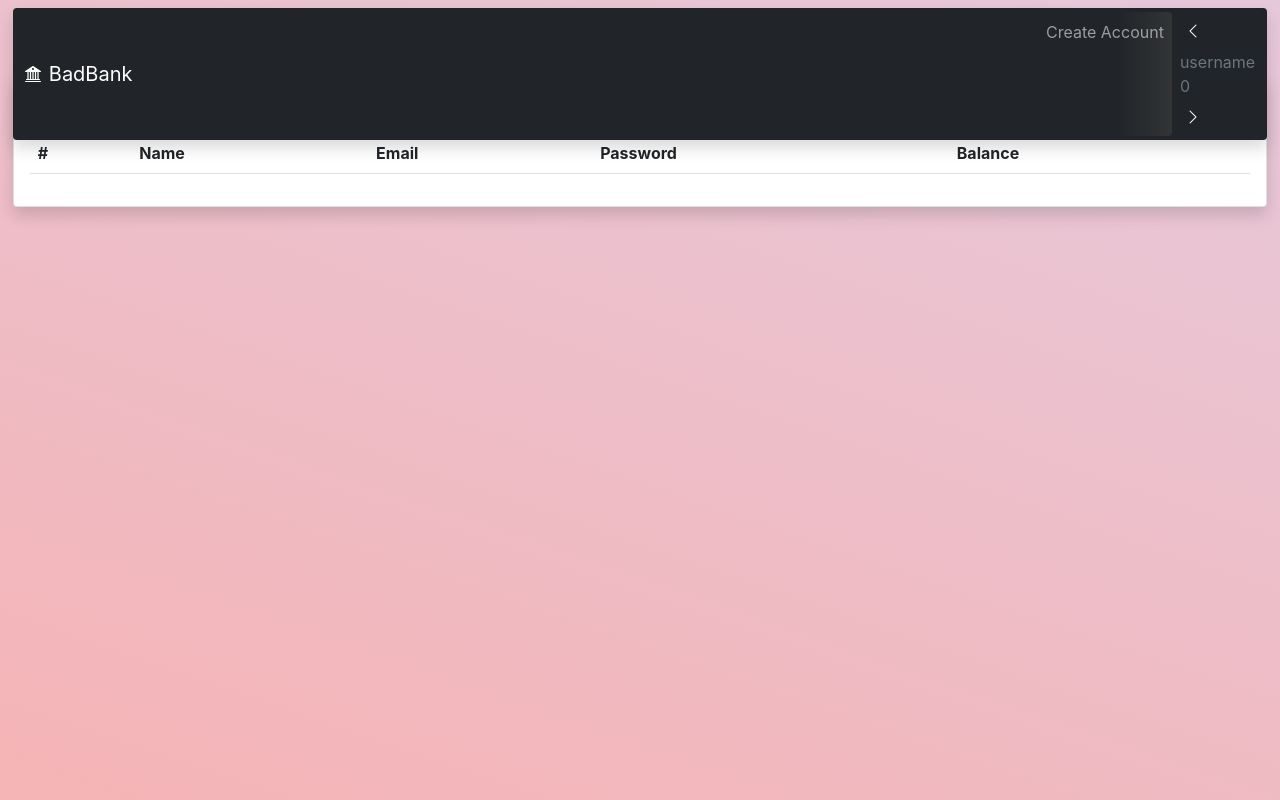
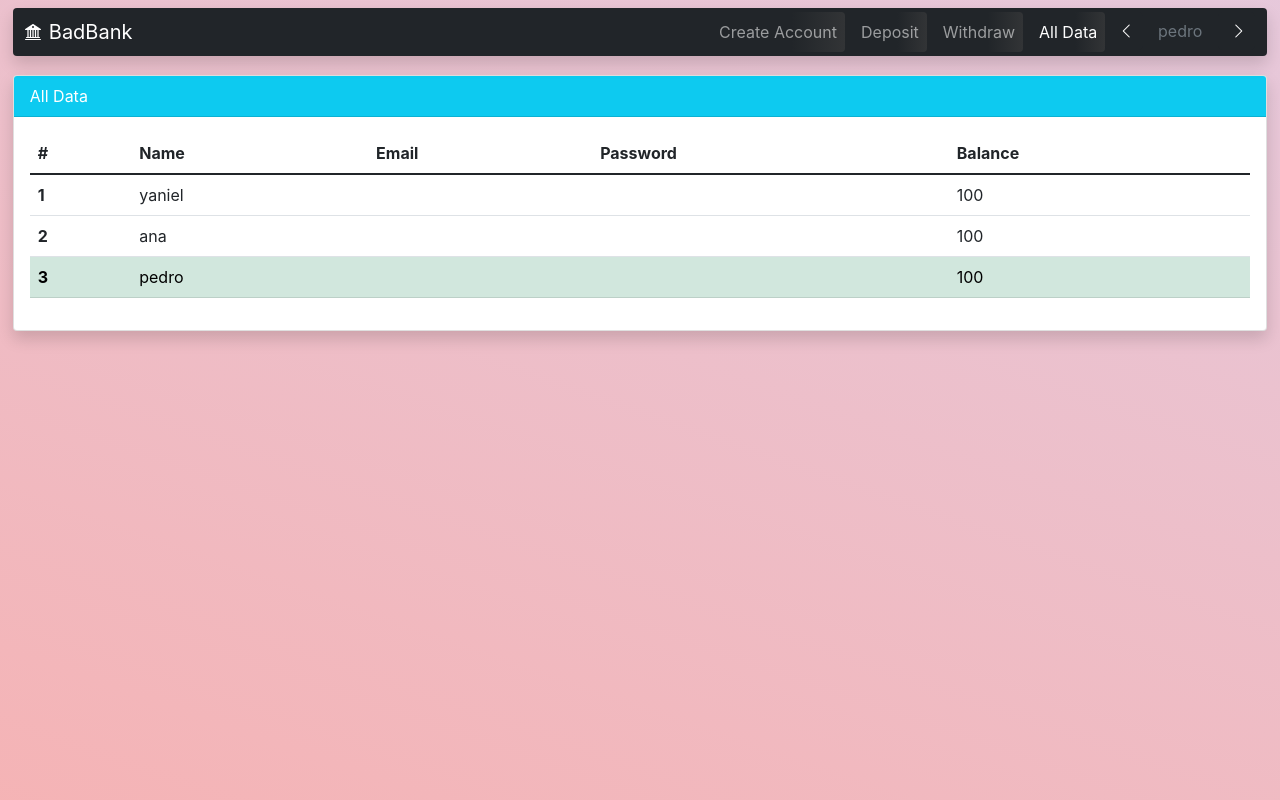
Before and after one commit to jinyo24/banking-app, a React (Create React App) app: page /alldata in a window 1280 px wide. Built offline with nearby package versions, Linux system fonts and the light colour scheme.

Commit message:
user selector and corresponding updates in components

```diff
--- a/src/alldata.js
+++ b/src/alldata.js
@@ -2,14 +2,19 @@ import React from 'react';
 import { UserContext } from "./context";
 
 function AllData() {
-    const {users} = React.useContext(UserContext);
+    const {users, currentUser, setCurrentUser} = React.useContext(UserContext);
+
+    function handleClick (id){
+        setCurrentUser(parseFloat(id));
+    }
+
     return (
         <>
             <div className="bgPage bgAllData ">
                 <div className="card mb-3 shadow" style= {{width:"98%", minWidth:"300px", marginTop: "75px"}}>
                 <div className="card-header bg-info">All Data</div>
                 <div className="card-body text-body">
-                    <table class="table">
+                    <table class="table table-hover">
                         <thead>
                             <tr>
                             <th scope="col">#</th>
@@ -21,10 +26,9 @@ function AllData() {
                         </thead>
                         <tbody>
                             {users.users.map((element,i) => {
-                                if (i!==0)
-                                {console.log(element.password);
+                                if (i!==0) {
                                     return (
-                                    <tr key={element.id}>
+                                    <tr className={currentUser === i ? "table-success" : ""} key={element.id} id={i} onClick={(e)=>handleClick(e.currentTarget.id)}>
                                         <th scope="row" key={element.id}>{i}</th>
                                         <td key={element.id}>{element.name}</td>
                                         <td key={element.id}>{element.email}</td>
--- a/src/components/navbar.js
+++ b/src/components/navbar.js
@@ -11,32 +11,29 @@ function NavBar (){
     function handleUserChange(props) {
         let counter = currentUser;
 
-        switch (currentUser) {
+        if(props) {
+            counter = currentUser + 1;
+            cycling();
+            setCurrentUser(counter);
+        } else {
+            counter = currentUser - 1;
+            cycling();
+            setCurrentUser(counter);
+        }
+
+        function cycling() {
+           switch (counter) {
             case 0:
-                return;
-            case 1:
                 counter = users.users.length-1;
-                setCurrentUser(counter);
                 break;
-            case users.users.length-1:
+            case users.users.length:
                 counter = 1;
-                setCurrentUser(counter);
                 break;
             default:
                 break;
-        }
-
-        if(props) {
-            counter = currentUser + 1;
-            console.log("Positivo:" + counter);
-            setCurrentUser(counter);
-        } else {
-            counter = currentUser - 1;
-            console.log("Negativo:" + counter);
-            setCurrentUser(counter);
+            }
         }
     };
-
 
     return (
         <>
@@ -46,11 +43,12 @@ function NavBar (){
                     <path d="M8.277.084a.5.5 0 0 0-.554 0l-7.5 5A.5.5 0 0 0 .5 6h1.875v7H1.5a.5.5 0 0 0 0 1h13a.5.5 0 1 0 0-1h-.875V6H15.5a.5.5 0 0 0 .277-.916l-7.5-5zM12.375 6v7h-1.25V6h1.25zm-2.5 0v7h-1.25V6h1.25zm-2.5 0v7h-1.25V6h1.25zm-2.5 0v7h-1.25V6h1.25zM8 4a1 1 0 1 1 0-2 1 1 0 0 1 0 2zM.5 15a.5.5 0 0 0 0 1h15a.5.5 0 1 0 0-1H.5z"/>
                 </svg>
                 <a className="navbar-brand ms-2" href="/">BadBank</a>
+
                 <button className="navbar-toggler" type="button" data-bs-toggle="collapse" data-bs-target="#navbarNavAltMarkup" aria-controls="navbarNavAltMarkup" aria-expanded="false" aria-label="Toggle navigation">
                     <span className="navbar-toggler-icon"></span>
                 </button>
                 <div className="collapse navbar-collapse" id="navbarNavAltMarkup">
-                    <div className="navbar-nav ms-auto pt-1 pb-1">
+                    <div className="navbar-nav ms-auto py-1">
                         <NavLink className="navCreatAccount nav-link ms-2 ps-2 rounded" to="/createaccount" aria-current="page" data-bs-toggle="tooltip" data-bs-placement="buttom" title="Enter your user data to create your profile">Create Account</NavLink>
                         {/* <NavLink className="nav-link" to="/login">Login</NavLink> */}
 
@@ -63,18 +61,23 @@ function NavBar (){
                             : (<></>)
                         }
 
-                        <div>
-                            <button className="btn btn-dark" onClick={()=>handleUserChange(false)}>
-                                <i className="bi bi-chevron-left text-white"></i>
-                            </button>
-                            <p className="text-muted ms-2 my-auto rounded">{currentUser===0 ? "username" : users.users[currentUser].name}</p>
-                            <p className="text-muted ms-2 my-auto rounded">{currentUser}</p>
-                            <button className="btn btn-dark" onClick={()=>handleUserChange(true)}>
-                                <i className="bi bi-chevron-right text-white"></i>
-                            </button>
+                        <div className="container" style={{width: "150px"}}>
+                            <div className="row align-items-center">
+                                <button className="col-3 btn btn-dark" onClick={()=>handleUserChange(false)}>
+                                    <i className="bi bi-chevron-left text-white"></i>
+                                </button>
+                                <div className="col text-muted text-center text-truncate">
+                                    {currentUser===0 ? "username" : users.users[currentUser].name}
+                                </div>
+                                <button className="col-3 btn btn-dark" onClick={()=>handleUserChange(true)}>
+                                    <i className="bi bi-chevron-right text-white"></i>
+                                </button>
+                            </div>
                         </div>
                     </div>
                 </div>
+
+
             </div>
         </nav>
 
--- a/src/context.js
+++ b/src/context.js
@@ -12,8 +12,14 @@ import { useState } from "react";
 const UserContext = React.createContext(null);
 
 function ContextProvider({children}){
-  const [users, setUsers] = useState({users:[{name:"", email:"", password: "", balance: ""}]});
-  const [currentUser, setCurrentUser] = useState(0);
+  const [users, setUsers] = useState({
+    users:
+      [{name:"", email:"", password: "", balance: ""},
+      {name:"yaniel", email:"", password: "", balance: 100},
+      {name:"ana", email:"", password: "", balance: 100},
+      {name:"pedro", email:"", password: "", balance: 100},
+    ]});
+  const [currentUser, setCurrentUser] = useState(users.users.length-1);
   // function setCurrentUser
 
   function updateCurretUser(props){
--- a/src/deposit.js
+++ b/src/deposit.js
@@ -6,14 +6,31 @@ import { Modal } from './components/modal';
 
 function Deposit() {
 
-    const {users} = React.useContext(UserContext);
-    const [balance, setBalance] = useState(parseFloat(users.users[users.users.length-1].balance))
-    const [tempBalance, setTempBalance] = useState(users.users[users.users.length-1].balance);
-    console.log(balance);
+    const {users, currentUser} = React.useContext(UserContext);
+    const [affectedUser, setaffectedUser] = useState(currentUser);
+    const [balance, setBalance] = useState(parseFloat(users.users[currentUser].balance))
+    const [tempBalance, setTempBalance] = useState(users.users[currentUser].balance);
     const [deposit, setDeposit] = useState(undefined);
-    console.log(deposit);
     const [status, setStatus] = React.useState('');
     const [btnDisable, setBtnDisable] = React.useState(true);
+
+    useEffect(()=>{
+        if (validate(deposit)) {
+            setBtnDisable(false);
+            setTempBalance((parseFloat(balance) + parseFloat(deposit)))
+        }
+        else {
+            setBtnDisable(true);
+        }
+    },[balance, deposit]);
+
+    useEffect(()=>{
+        if (affectedUser !== currentUser){
+            setaffectedUser(currentUser);
+            setBalance(users.users[currentUser].balance);
+            setTempBalance(users.users[currentUser].balance);
+        }
+    }, [affectedUser, currentUser, balance, users.users]);
 
     function validate(amount) {
         if (!amount || amount<0) {
@@ -29,20 +46,10 @@ function Deposit() {
         setBtnDisable(true);
     };
 
-    useEffect(()=>{
-        if (validate(deposit))
-            {setBtnDisable(false);
-            setTempBalance((parseFloat(balance) + parseFloat(deposit)))
-            }
-        else {
-            setBtnDisable(true);
-        }
-    },[balance, deposit]);
-
     function handleClick() {
         if(!validate(deposit)) return;
-        users.users[users.users.length-1].balance = parseFloat(balance) + parseFloat(deposit);
-        setBalance(parseFloat(users.users[users.users.length-1].balance));
+        users.users[currentUser].balance = parseFloat(balance) + parseFloat(deposit);
+        setBalance(parseFloat(users.users[currentUser].balance));
         clearForm();
     };
 
--- a/src/withdraw.js
+++ b/src/withdraw.js
@@ -6,28 +6,13 @@ import { Modal } from './components/modal';
 
 function Withdraw() {
 
-    const {users} = React.useContext(UserContext);
-    const [balance, setBalance] = useState(parseFloat(users.users[users.users.length-1].balance))
-    const [tempBalance, setTempBalance] = useState(users.users[users.users.length-1].balance);
-    console.log(balance);
+    const {users, currentUser} = React.useContext(UserContext);
+    const [affectedUser, setaffectedUser] = useState(currentUser);
+    const [balance, setBalance] = useState(parseFloat(users.users[currentUser].balance))
+    const [tempBalance, setTempBalance] = useState(users.users[currentUser].balance);
     const [withdraw, setWithdraw] = useState(undefined);
-    console.log(withdraw);
     const [status, setStatus] = React.useState('');
     const [btnDisable, setBtnDisable] = React.useState(true);
-
-    function validate(amount) {
-        if (!amount || amount<0) {
-            setStatus('Please enter a positive number');
-            setTimeout(()=>setStatus(''),3000);
-            return false;
-        }
-        return true;
-    };
-
-    function clearForm() {
-        setWithdraw(0);
-        setBtnDisable(true);
-    };
 
     useEffect(()=>{
         if (validate(withdraw))
@@ -39,10 +24,38 @@ function Withdraw() {
         }
     },[balance, withdraw]);
 
+    useEffect(()=>{
+        if (affectedUser !== currentUser){
+            setaffectedUser(currentUser);
+            setBalance(users.users[currentUser].balance);
+            setTempBalance(users.users[currentUser].balance);
+        }
+    }, [affectedUser, currentUser, balance, users.users]);
+
+    function validate(amount) {
+        if (!amount || amount<0) {
+            setStatus('Please enter a positive number');
+            setTimeout(()=>setStatus(''),3000);
+            return false;
+        }
+        if (amount>balance) {
+            setStatus('The amount can not be higher than your current balance');
+            setTimeout(()=>setStatus(''),3000);
+            return false;
+        }
+
+        return true;
+    };
+
+    function clearForm() {
+        setWithdraw(0);
+        setBtnDisable(true);
+    };
+
     function handleClick() {
         if(!validate(withdraw)) return;
-        users.users[users.users.length-1].balance = parseFloat(balance) - parseFloat(withdraw);
-        setBalance(parseFloat(users.users[users.users.length-1].balance));
+        users.users[currentUser].balance = parseFloat(balance) - parseFloat(withdraw);
+        setBalance(parseFloat(users.users[currentUser].balance));
         clearForm();
     };
 
```
